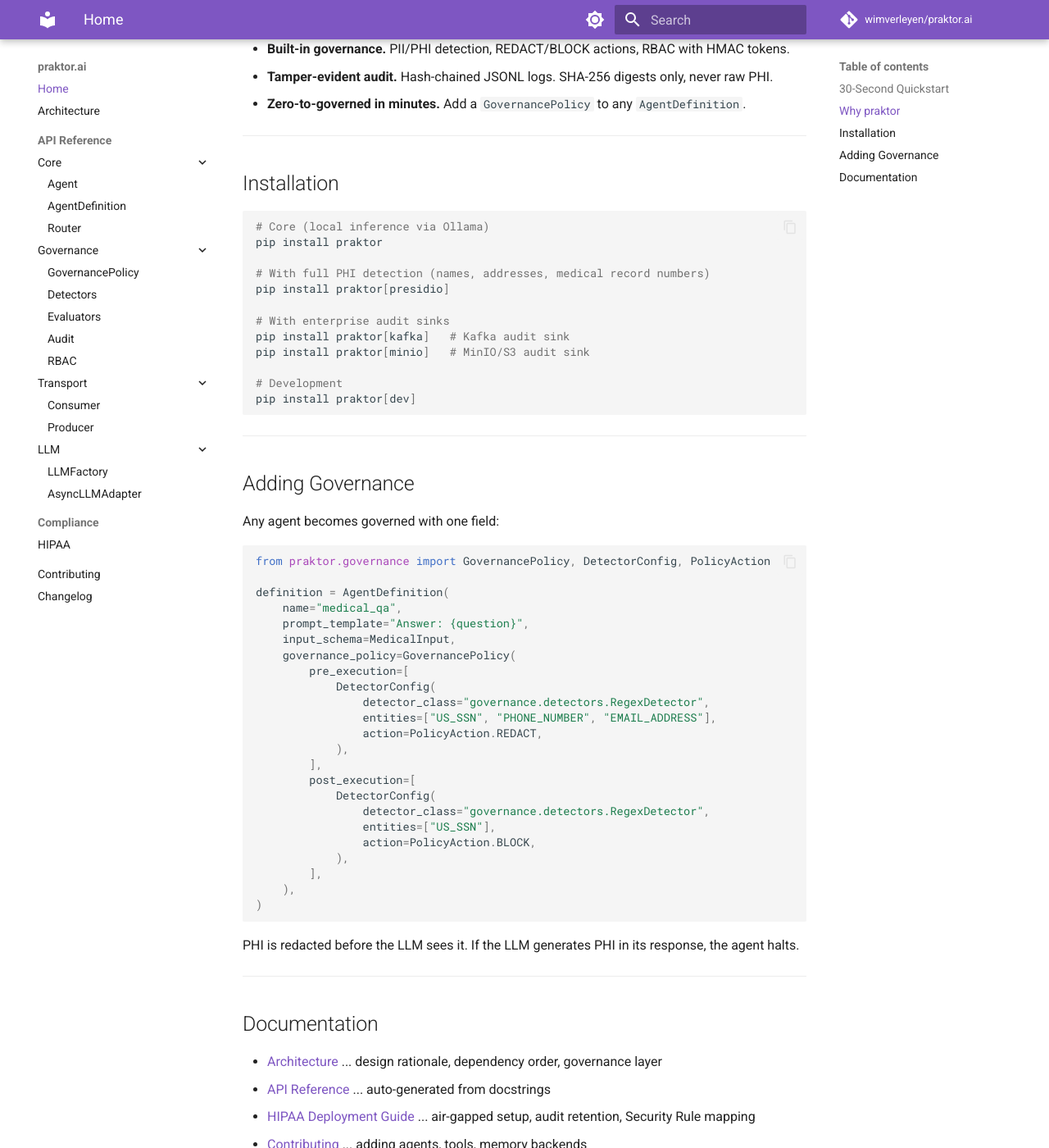
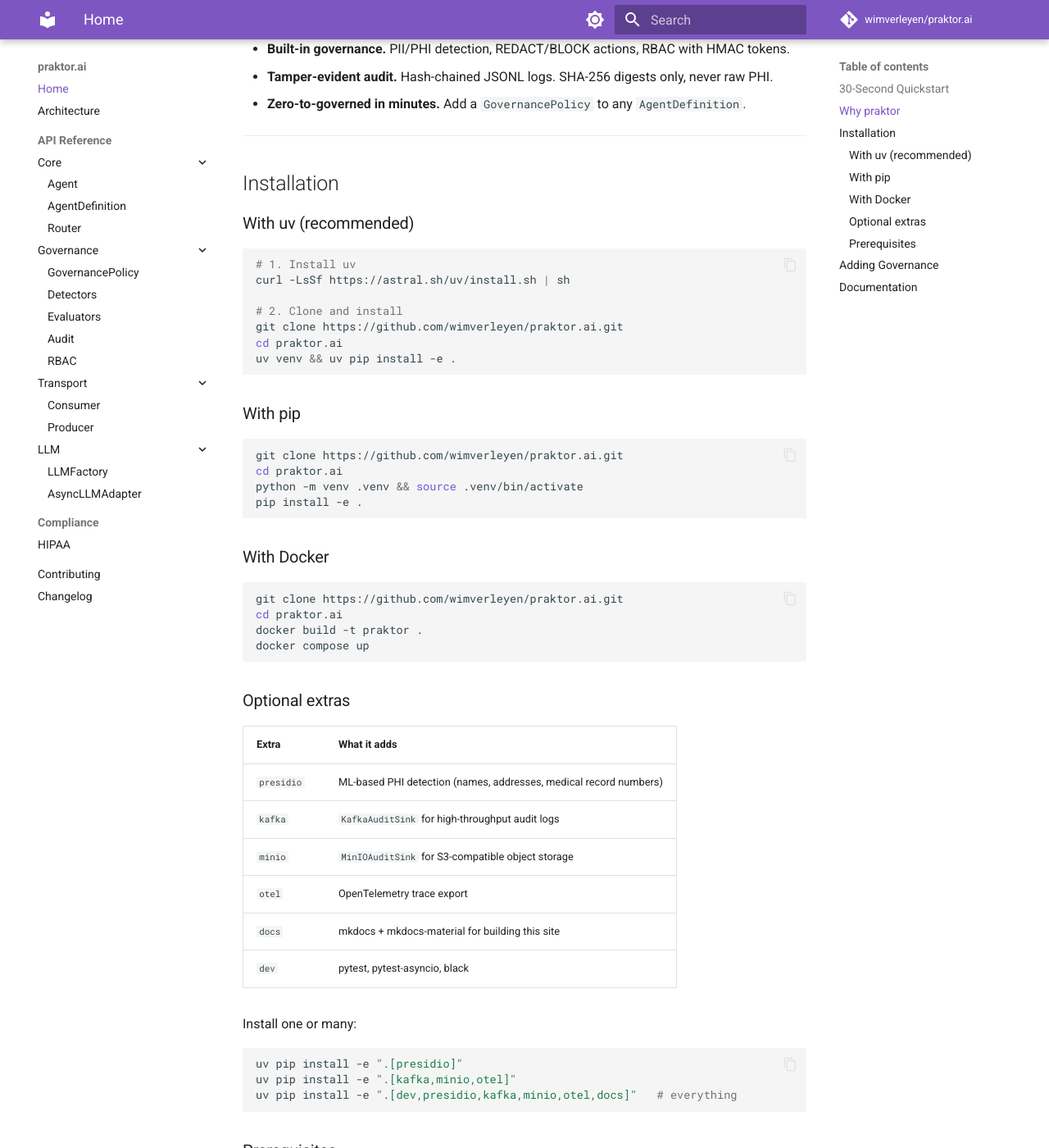
Before and after one commit to wimverleyen/praktor.ai, an MkDocs documentation site: the page built from docs/index.md, in a window 1280 px wide and 1400 px high, scrolled down 1149 px. Shown: the whole window at 82% size. Built offline with MkDocs 1.6.1 and Material for MkDocs 9.7.7, drawn with Linux system fonts in a browser that asks for light colours; comment, search, counter and statistics services are not loaded; some of the changed text lies outside the part shown.

Commit message:
docs: switch CONTRIBUTING and docs/index to uv-first install flow
- CONTRIBUTING: 6-step setup walkthrough (install uv, clone, configure,
  Ollama, RabbitMQ, tests), install variants section with extras,
  Docker-based dev option
- docs/index: three install paths (uv/pip/Docker), extras table,
  Ollama prerequisites section matching the README structure

Co-Authored-By: Claude Opus 4.6 <noreply@anthropic.com>

````diff
--- a/docs/index.md
+++ b/docs/index.md
@@ -57,20 +57,67 @@ That's it. One file, one agent, local inference.
 
 ## Installation
 
+### With uv (recommended)
+
 ```bash
-# Core (local inference via Ollama)
-pip install praktor
+# 1. Install uv
+curl -LsSf https://astral.sh/uv/install.sh | sh
 
-# With full PHI detection (names, addresses, medical record numbers)
-pip install praktor[presidio]
+# 2. Clone and install
+git clone https://github.com/wimverleyen/praktor.ai.git
+cd praktor.ai
+uv venv && uv pip install -e .
+```
 
-# With enterprise audit sinks
-pip install praktor[kafka]   # Kafka audit sink
-pip install praktor[minio]   # MinIO/S3 audit sink
+### With pip
 
-# Development
-pip install praktor[dev]
+```bash
+git clone https://github.com/wimverleyen/praktor.ai.git
+cd praktor.ai
+python -m venv .venv && source .venv/bin/activate
+pip install -e .
 ```
+
+### With Docker
+
+```bash
+git clone https://github.com/wimverleyen/praktor.ai.git
+cd praktor.ai
+docker build -t praktor .
+docker compose up
+```
+
+### Optional extras
+
+| Extra | What it adds |
+|-------|-------------|
+| `presidio` | ML-based PHI detection (names, addresses, medical record numbers) |
+| `kafka` | `KafkaAuditSink` for high-throughput audit logs |
+| `minio` | `MinIOAuditSink` for S3-compatible object storage |
+| `otel` | OpenTelemetry trace export |
+| `docs` | mkdocs + mkdocs-material for building this site |
+| `dev` | pytest, pytest-asyncio, black |
+
+Install one or many:
+
+```bash
+uv pip install -e ".[presidio]"
+uv pip install -e ".[kafka,minio,otel]"
+uv pip install -e ".[dev,presidio,kafka,minio,otel,docs]"   # everything
+```
+
+### Prerequisites
+
+praktor runs local LLMs via [Ollama](https://ollama.ai):
+
+```bash
+brew install ollama                              # macOS
+curl -fsSL https://ollama.ai/install.sh | sh    # Linux
+ollama pull qwen2.5
+ollama serve                                    # if not already running
+```
+
+Set `PRAKTOR_MODEL` to switch models (`llama3.1`, `mistral`, `phi3`, anything Ollama supports).
 
 ---
 
````
Also changed, not shown: CONTRIBUTING.md (+55 -7 lines).
